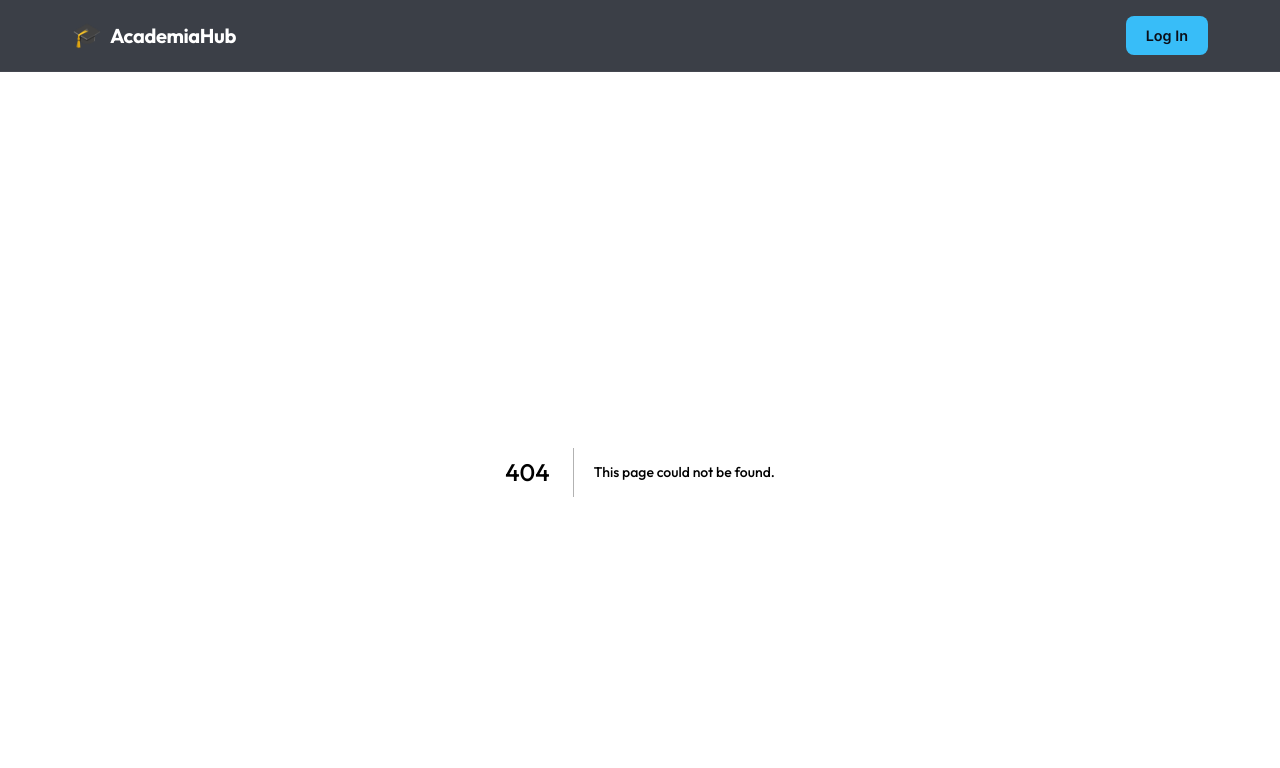
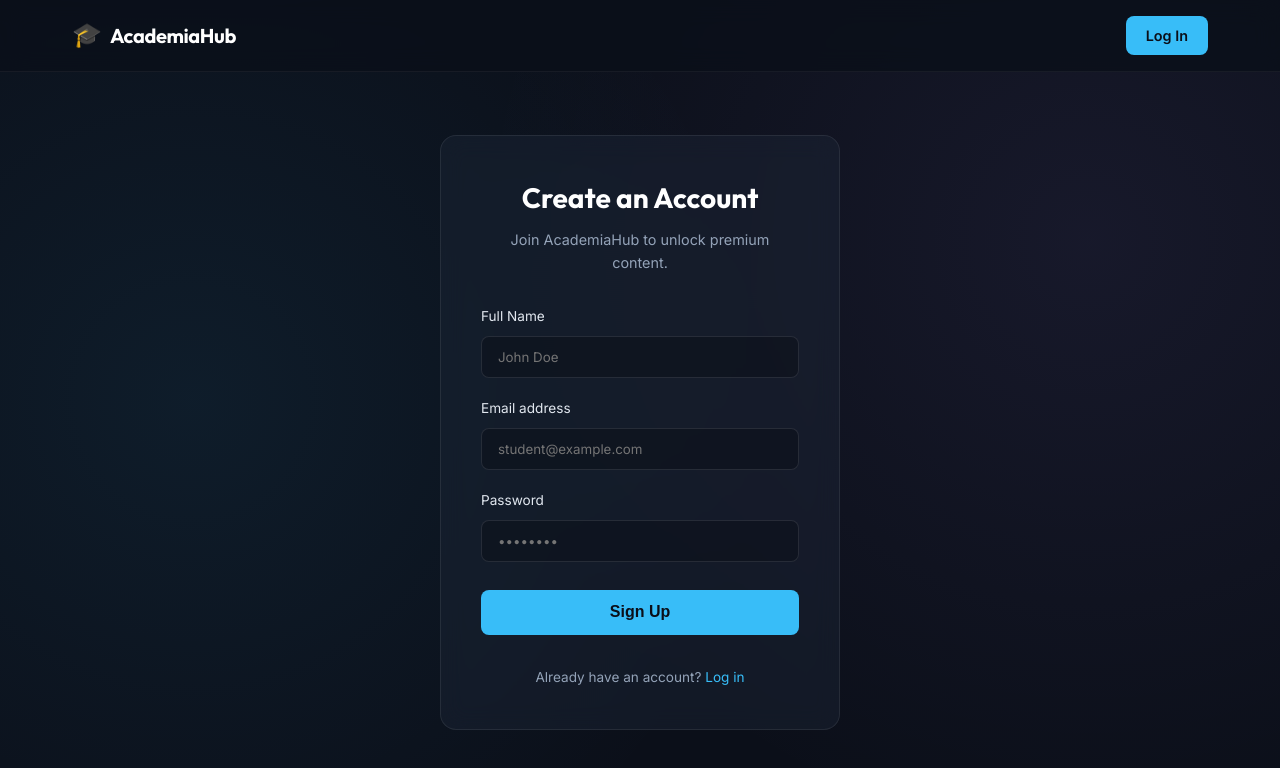
Before and after one commit to sudheercs/academiadub, a Next.js app in the folder frontend/: page /register in a window 1280 px wide. Before the commit this address had no page. Shown: the top 768 px of the page. Built offline with nearby package versions, Linux system fonts and the light colour scheme.

Commit message:
feat: Add register page UI

```diff
--- /dev/null
+++ b/frontend/app/register/page.tsx
@@ -0,0 +1,40 @@
+import styles from "../login/login.module.css";
+import Link from "next/link";
+
+export default function RegisterPage() {
+  return (
+    <div className={styles.container}>
+      <div className={`${styles.card} glass`}>
+        <div className={styles.header}>
+          <h2>Create an Account</h2>
+          <p>Join AcademiaHub to unlock premium content.</p>
+        </div>
+
+        <form className={styles.form}>
+          <div className={styles.inputGroup}>
+            <label htmlFor="name">Full Name</label>
+            <input type="text" id="name" placeholder="John Doe" required />
+          </div>
+
+          <div className={styles.inputGroup}>
+            <label htmlFor="email">Email address</label>
+            <input type="email" id="email" placeholder="student@example.com" required />
+          </div>
+
+          <div className={styles.inputGroup}>
+            <label htmlFor="password">Password</label>
+            <input type="password" id="password" placeholder="••••••••" required />
+          </div>
+
+          <button type="button" className={styles.submitBtn}>
+            Sign Up
+          </button>
+        </form>
+
+        <p className={styles.footer}>
+          Already have an account? <Link href="/login">Log in</Link>
+        </p>
+      </div>
+    </div>
+  );
+}
```
